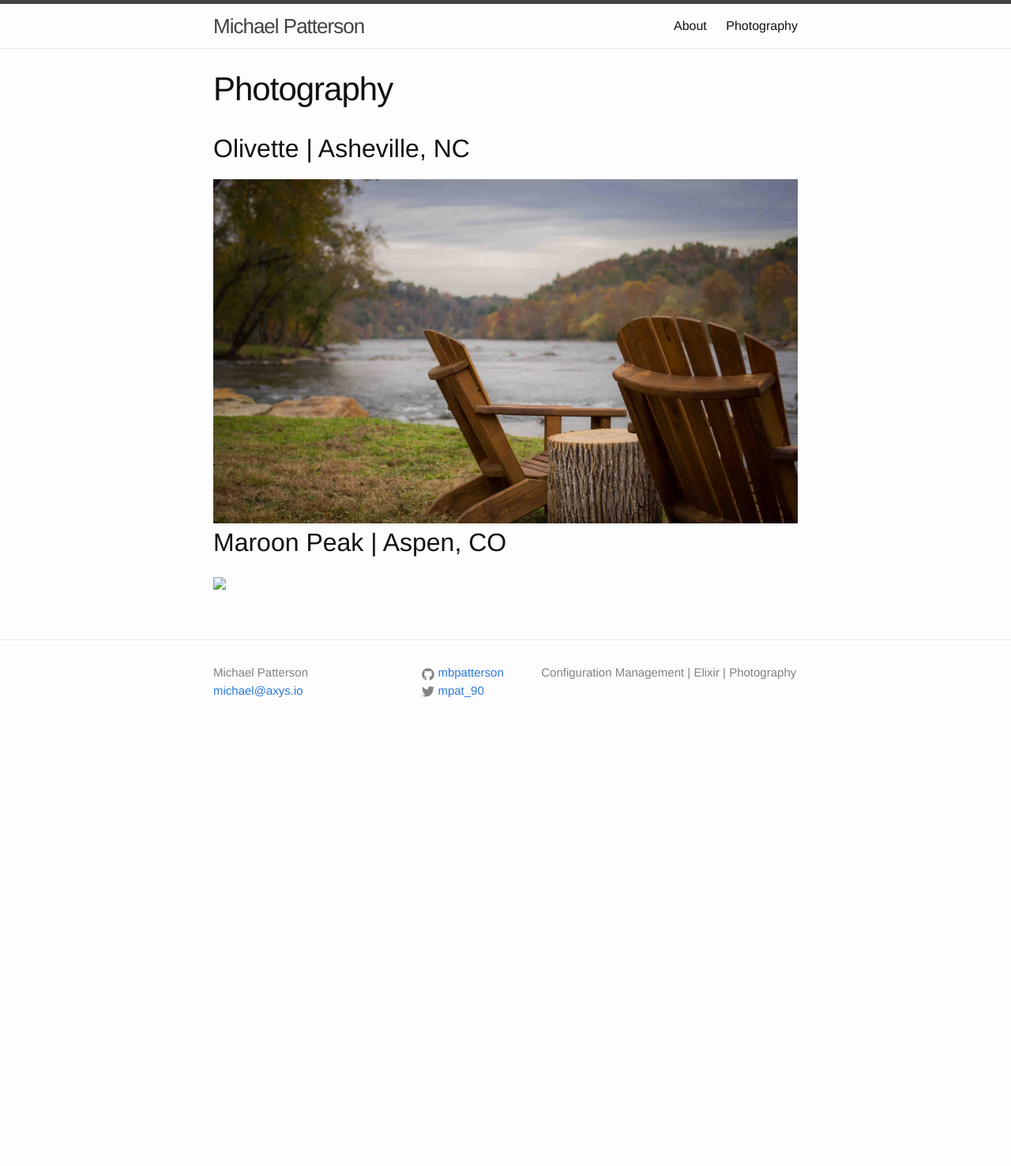
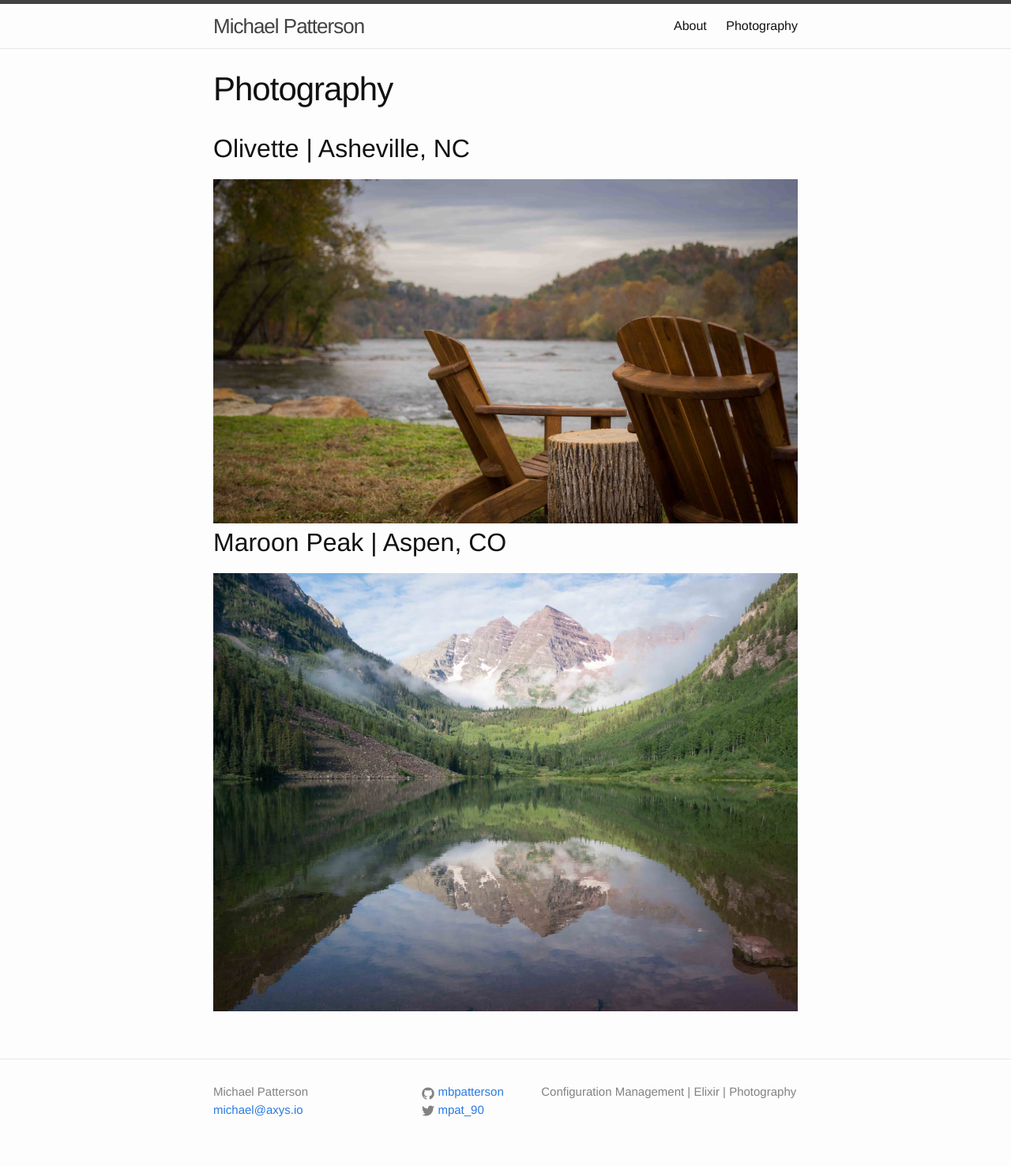
Before and after one commit to mbpatterson/blog, a Jekyll site: the page built from photography/index.html, in a window 1280 px wide. Shown: the whole page at 79% size. Built offline with Jekyll 4.4.1, drawn with Linux system fonts in a browser that asks for light colours; before the commit the page ends 946 px from its top, so only the background shows below that.

Commit message:
wrong file name

```diff
--- a/photography/index.html
+++ b/photography/index.html
@@ -7,4 +7,4 @@ permalink: /photography/
 <a href="/assets/photography/Olivette/PA240077.jpg"><img src="/assets/photography/Olivette/PA240077-small.jpg"/></a>
 <br>
 <h2>Maroon Peak | Aspen, CO</h2>
-<a href="/assets/photography/Maroon Peak CO/PA240077.jpg"><img src="/assets/photography/Maroon Peak CO/PA240077-small.jpg"/></a>
+<a href="/assets/photography/Maroon Peak CO/P1130035.jpg"><img src="/assets/photography/Maroon Peak CO/P1130035-small.jpg"/></a>
```
